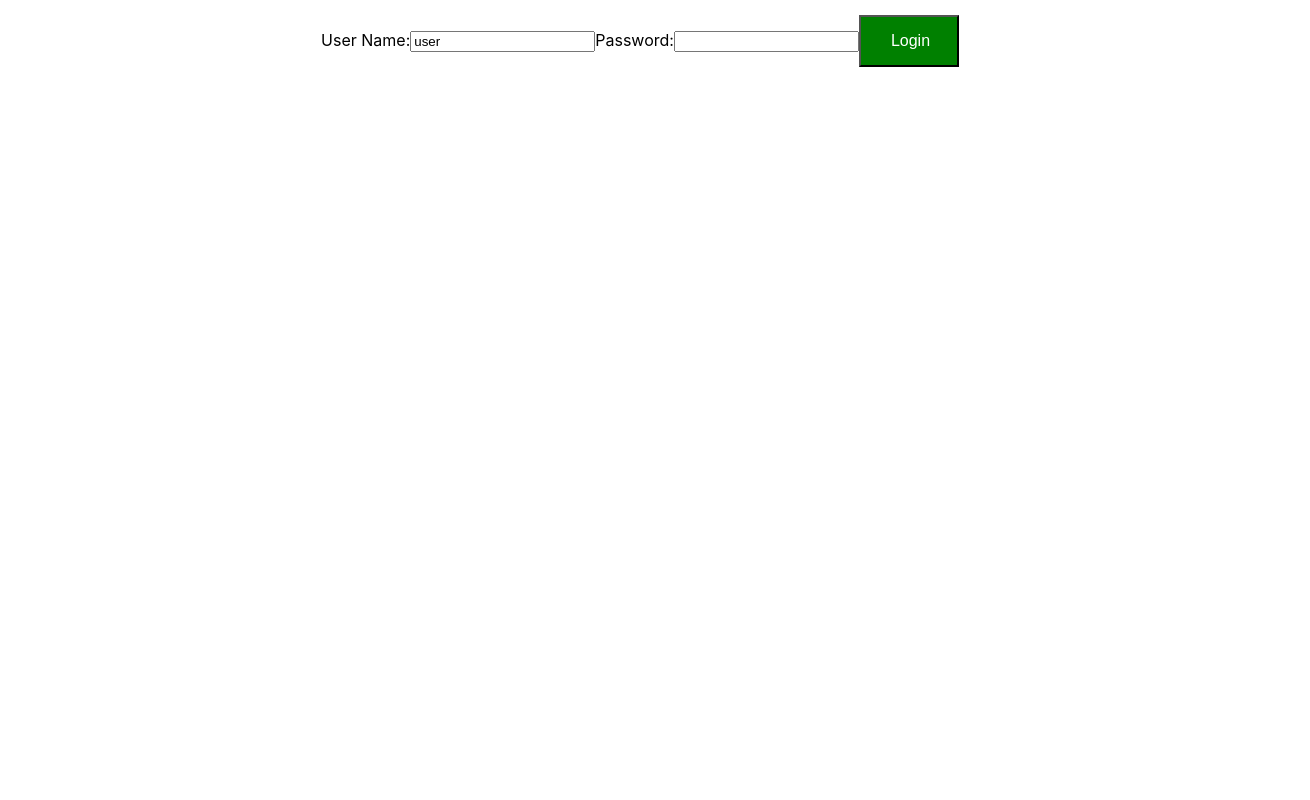
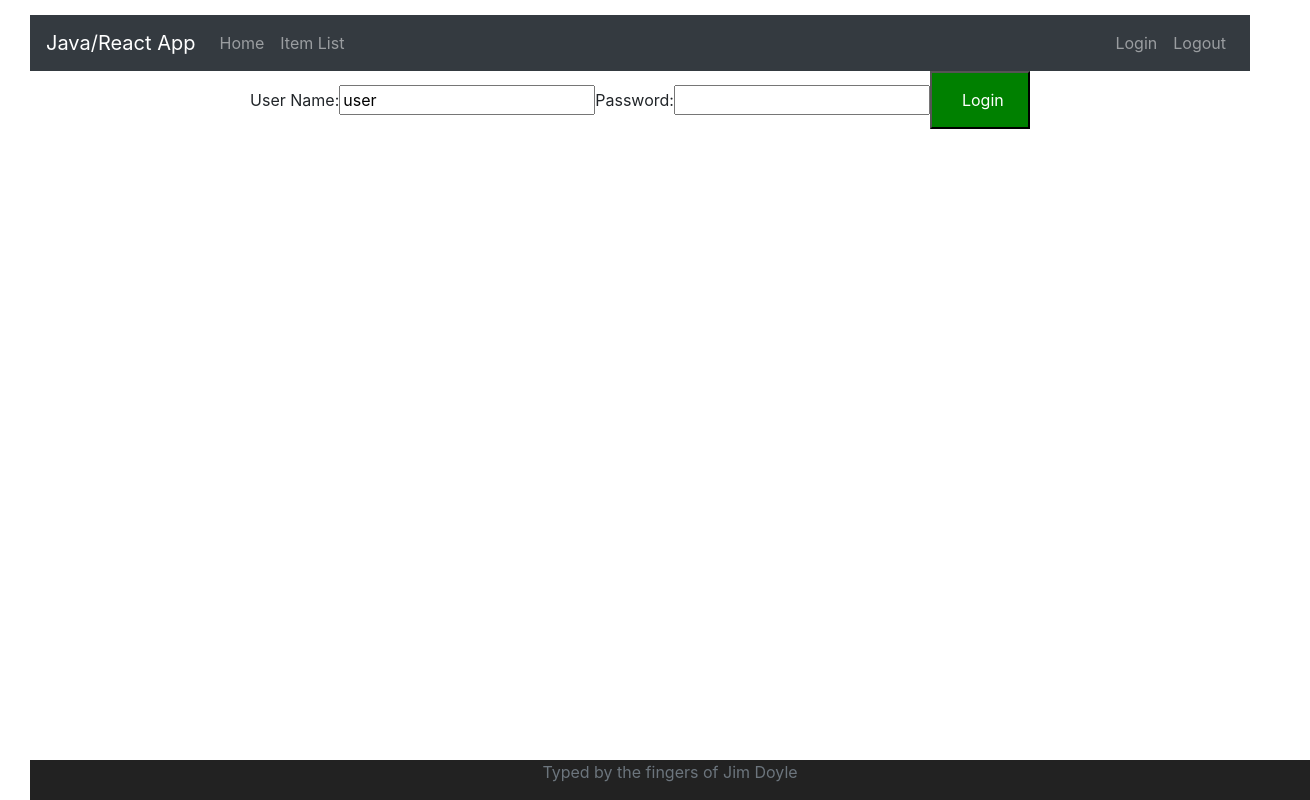
Before and after one commit to jfdoyle3/ItemListApp, a React (Create React App) app in the folder frontend/itemlist-app/: page / in a window 1280 px wide. Shown: the whole page, 1310 px wide, since content can reach past the window. Built offline with nearby package versions, Linux system fonts and the light colour scheme.

Commit message:
Added bootstrap, header/footer, navbar

```diff
--- a/frontend/itemlist-app/src/App.css
+++ b/frontend/itemlist-app/src/App.css
@@ -1,3 +1,11 @@
+.footer {
+  position: absolute;
+  bottom: 0px;
+  width: 100%;
+  height: 40px;
+  background-color: #222222;
+}
+
 .App {
   text-align: center;
 }
--- a/frontend/itemlist-app/src/App.js
+++ b/frontend/itemlist-app/src/App.js
@@ -1,10 +1,11 @@
 import React, { Component } from "react";
-import "./App.css";
 import FirstComponent, { Books } from "./components/examples/FirstComponent";
 import Items from "./components/examples/SecondComponent";
 import FunctionComponent from "./components/examples/ThirdComponent";
 import Counter from "./components/counter/Counter";
 import ItemListApp from "./components/ItemList/ItemListApp";
+import "./App.css";
+import "./bootstrap.css";
 
 class App extends Component {
   render() {
--- /dev/null
+++ b/frontend/itemlist-app/src/bootstrap.css
@@ -0,0 +1 @@
+@import url(https://unpkg.com/bootstrap@4.5.0/dist/css/bootstrap.min.css);
--- a/frontend/itemlist-app/src/components/ItemList/ItemListApp.jsx
+++ b/frontend/itemlist-app/src/components/ItemList/ItemListApp.jsx
@@ -6,15 +6,16 @@ class ItemListApp extends Component {
     return (
       <div className="ItemListApp">
         <Router>
-          <>
+          <HeaderComponent />
           <Switch>
             <Route path="/" exact component={LoginComponent} />
             <Route path="/login" component={LoginComponent} />
             <Route path="/welcome/:name" component={WelcomeComponent} />
             <Route path="/itemlist" component={ItemListComponent} />
+            <Route path="/logout" component={LogoutComponent} />
             <Route component={ErrorComponent} />
           </Switch>
-          </>
+          <FooterComponent />
         </Router>
 
         {/* Using <> </> is a react fragment.
@@ -23,6 +24,70 @@ class ItemListApp extends Component {
         {/*  <LoginComponent />
         <WelcomeComponent />*/}
       </div>
+    );
+  }
+}
+
+class HeaderComponent extends Component {
+  render() {
+    return (
+      <header>
+        <nav className="navbar navbar-expand-md navbar-dark bg-dark">
+          <div>
+            <a
+              href="https://github.com/jfdoyle3/JavaReactNoteBook"
+              className="navbar-brand"
+            >
+              Java/React App
+            </a>
+          </div>
+          <ul className="navbar-nav">
+            <li>
+              <Link className="nav-link" to="/welcome/user">
+                Home
+              </Link>
+            </li>
+            <li>
+              <Link className="nav-link" to="/itemlist">
+                Item List
+              </Link>
+            </li>
+          </ul>
+          <ul className="navbar-nav navbar-collapse  justify-content-end">
+            <li>
+              <Link className="nav-link" to="/login">
+                Login
+              </Link>
+            </li>
+            <li>
+              <Link className="nav-link" to="/logout">
+                Logout
+              </Link>
+            </li>
+          </ul>
+        </nav>
+      </header>
+    );
+  }
+}
+
+class FooterComponent extends Component {
+  render() {
+    return (
+      <footer className="footer">
+        <span className="text-muted">Typed by the fingers of Jim Doyle</span>
+      </footer>
+    );
+  }
+}
+
+class LogoutComponent extends Component {
+  render() {
+    return (
+      <>
+        <h1>You are logged out</h1>
+        <div className="container">Thanks and Goodbye</div>
+      </>
     );
   }
 }
@@ -78,8 +143,10 @@ class ItemListComponent extends Component {
 }
 
 /* this.props.match.params.name below is referred to the route above /welcome/:name
-   Using a <a></a> tag for Routing refreshes the entire page, not recommended.
-   Use Link to link for Routing */
+   name is a varible:  this.props.match.params.variable_name = /route/:variable_name
+   Using a <a> tag for Routing refreshes the entire page, not recommended.
+   <a> tags can be used for links outside the react environment.
+   Use Link to="<route-name>" link for Routing */
 
 class WelcomeComponent extends Component {
   render() {
@@ -169,7 +236,7 @@ class LoginComponent extends Component {
         {/* Javascript:  boolean: true && "Text" = outpu: Text */}
         {/* Javascript:  boolean: false && "Text"= output: false */}
         {/* ------------------------------------------------------------ */}
-        {/* the lines below calls the function Component and return a div tag message */}
+        {/* these lines calls the function Component below and return a div tag message */}
         {/*                                                                          */}
         {/* <ShowInvalidCredentials hasLoginFailed={this.state.hasLoginFailed} /> */}
         {/* <ShowValidCredentials showSuccessMessge={this.state.showSuccessMessge} /> */}
```
Lines whose indentation alone changed are shown as unchanged.
